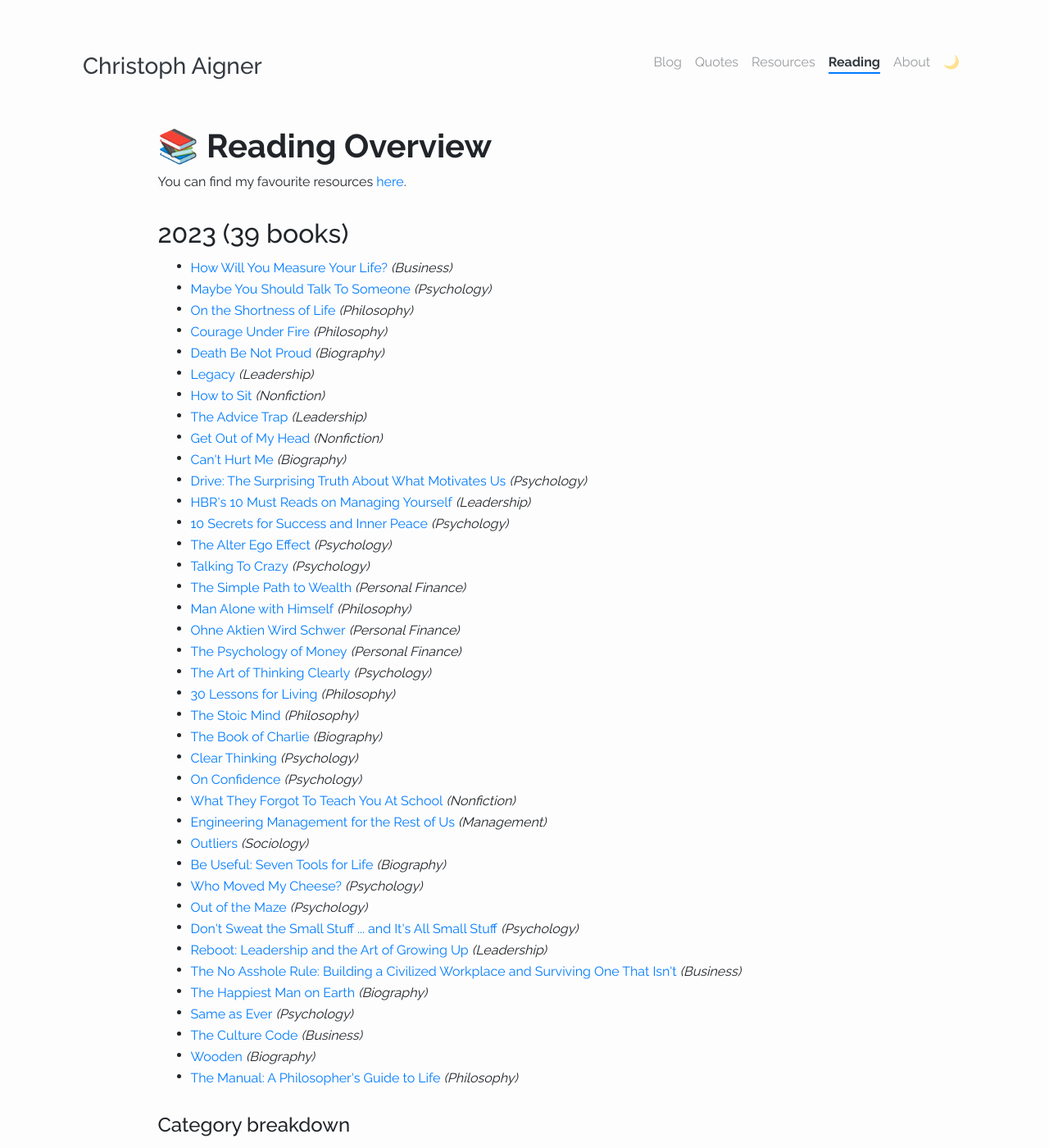
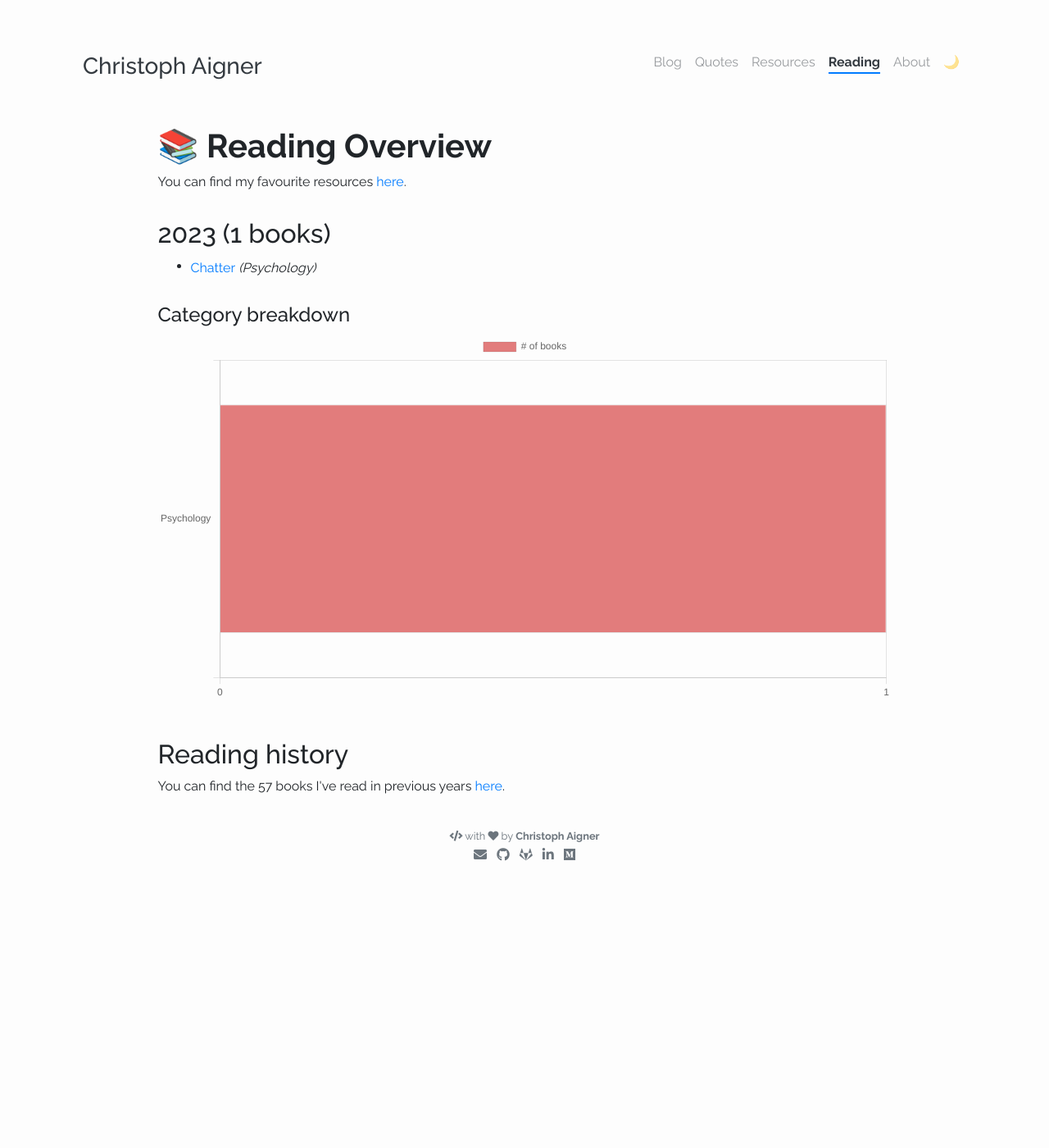
Before and after one commit to christophaigner/christophaigner.github.io, a Jekyll site: the page built from pages/reading.html, in a window 1280 px wide and 1400 px high. Shown: the whole window at 82% size. Built offline with Jekyll 4.4.1, drawn with Linux system fonts in a browser that asks for light colours; nearby versions of some CDN libraries.

Commit message:
Update reading list for 2024

```diff
--- a/_data/reading/current.yml
+++ b/_data/reading/current.yml
@@ -1,156 +1,4 @@
-- name: "How Will You Measure Your Life?"
-  url: "https://www.goodreads.com/book/show/13425570-how-will-you-measure-your-life"
-  category: Business
-  finished: true
-- name: "Maybe You Should Talk To Someone"
-  url: "https://www.goodreads.com/book/show/37570546-maybe-you-should-talk-to-someone"
+- name: "Chatter"
+  url: "https://www.goodreads.com/book/show/53330118-chatter"
   category: Psychology
   finished: true
-- name: "On the Shortness of Life"
-  url: "https://www.goodreads.com/book/show/97412.On_the_Shortness_of_Life"
-  category: Philosophy
-  finished: true
-- name: "Courage Under Fire"
-  url: "https://www.goodreads.com/book/show/196158.Courage_Under_Fire"
-  category: Philosophy
-  finished: true
-- name: "Death Be Not Proud"
-  url: "https://www.goodreads.com/book/show/486298.Death_Be_Not_Proud"
-  category: Biography
-  finished: true
-- name: "Legacy"
-  url: "https://www.goodreads.com/book/show/18890191-legacy"
-  category: Leadership
-  finished: true
-- name: "How to Sit"
-  url: "https://www.goodreads.com/book/show/18342486-how-to-sit"
-  category: Nonfiction
-  finished: true
-- name: "The Advice Trap"
-  url: "https://www.goodreads.com/book/show/53127025-the-advice-trap"
-  category: Leadership
-  finished: true
-- name: "Get Out of My Head"
-  url: "https://www.goodreads.com/book/show/52885573-get-out-of-my-head"
-  category: Nonfiction
-  finished: true
-- name: "Can't Hurt Me"
-  url: "https://www.goodreads.com/book/show/41721428-can-t-hurt-me"
-  category: Biography
-  finished: true
-- name: "Drive: The Surprising Truth About What Motivates Us"
-  url: "https://www.goodreads.com/book/show/6452796-drive"
-  category: Psychology
-  finished: true
-- name: "HBR's 10 Must Reads on Managing Yourself"
-  url: "https://www.goodreads.com/book/show/8308501-hbr-s-10-must-reads-on-managing-yourself"
-  category: Leadership
-  finished: true
-- name: "10 Secrets for Success and Inner Peace"
-  url: "https://www.goodreads.com/en/book/show/926206"
-  category: Psychology
-  finished: true
-- name: "The Alter Ego Effect"
-  url: "https://www.goodreads.com/book/show/40139225-the-alter-ego-effect"
-  category: Psychology
-  finished: true
-- name: "Talking To Crazy"
-  url: "https://www.goodreads.com/book/show/25644973-talking-to-crazy"
-  category: Psychology
-  finished: true
-- name: "The Simple Path to Wealth"
-  url: "https://www.goodreads.com/book/show/30646587-the-simple-path-to-wealth"
-  category: Personal Finance
-  finished: true
-- name: "Man Alone with Himself"
-  url: "https://www.goodreads.com/book/show/5956506-man-alone-with-himself"
-  category: Philosophy
-  finished: true
-- name: "Ohne Aktien Wird Schwer"
-  url: "https://www.goodreads.com/book/show/125083263-ohne-aktien-wird-schwer"
-  category: Personal Finance
-  finished: true
-- name: "The Psychology of Money"
-  url: "https://www.goodreads.com/book/show/41881472-the-psychology-of-money"
-  category: Personal Finance
-  finished: true
-- name: "The Art of Thinking Clearly"
-  url: "https://www.goodreads.com/book/show/16248196-the-art-of-thinking-clearly"
-  category: Psychology
-  finished: true
-- name: "30 Lessons for Living"
-  url: "https://www.goodreads.com/book/show/11376196-30-lessons-for-living"
-  category: Philosophy
-  finished: true
-- name: "The Stoic Mind"
-  url: "https://stoic.im/"
-  category: Philosophy
-  finished: true
-- name: "The Book of Charlie"
-  url: "https://www.goodreads.com/book/show/62918681-the-book-of-charlie"
-  category: Biography
-  finished: true
-- name: "Clear Thinking"
-  url: "https://www.goodreads.com/en/book/show/75665850"
-  category: Psychology
-  finished: true
-- name: "On Confidence"
-  url: "https://www.goodreads.com/book/show/35890182-on-confidence"
-  category: Psychology
-  finished: true
-- name: "What They Forgot To Teach You At School"
-  url: "https://www.goodreads.com/book/show/57447235-what-they-forgot-to-teach-you-at-school"
-  category: Nonfiction
-  finished: true
-- name: "Engineering Management for the Rest of Us"
-  url: "https://www.goodreads.com/book/show/58502800-engineering-management-for-the-rest-of-us"
-  category: Management
-  finished: true
-- name: "Outliers"
-  url: "https://www.goodreads.com/book/show/3228917-outliers"
-  category: Sociology
-  finished: true
-- name: "Be Useful: Seven Tools for Life"
-  url: "https://www.goodreads.com/book/show/125063314-be-useful"
-  category: Biography
-  finished: true
-- name: "Who Moved My Cheese?"
-  url: "https://www.goodreads.com/book/show/4894.Who_Moved_My_Cheese_"
-  category: Psychology
-  finished: true
-- name: "Out of the Maze"
-  url: "https://www.goodreads.com/book/show/39025791-out-of-the-maze"
-  category: Psychology
-  finished: true
-- name: "Don't Sweat the Small Stuff ... and It's All Small Stuff"
-  url: "https://www.goodreads.com/book/show/170548.Don_t_Sweat_the_Small_Stuff_and_It_s_All_Small_Stuff"
-  category: Psychology
-  finished: true
-- name: "Reboot: Leadership and the Art of Growing Up"
-  url: "https://www.goodreads.com/book/show/41806857-reboot"
-  category: Leadership
-  finished: true
-- name: "The No Asshole Rule: Building a Civilized Workplace and Surviving One That Isn't"
-  url: "https://www.goodreads.com/book/show/97905.The_No_Asshole_Rule"
-  category: Business
-  finished: true
-- name: "The Happiest Man on Earth"
-  url: "https://www.goodreads.com/book/show/53239311-the-happiest-man-on-earth"
-  category: Biography
-  finished: true
-- name: "Same as Ever"
-  url: "https://www.goodreads.com/book/show/125116554-same-as-ever"
-  category: Psychology
-  finished: true
-- name: "The Culture Code"
-  url: "https://www.goodreads.com/book/show/33517721-the-culture-code"
-  category: Business
-  finished: true
-- name: "Wooden"
-  url: "https://www.goodreads.com/book/show/43536.Wooden"
-  category: Biography
-  finished: true
-- name: "The Manual: A Philosopher's Guide to Life"
-  url: "https://www.goodreads.com/book/show/34946912-the-manual"
-  category: Philosophy
-  finished: true
```
